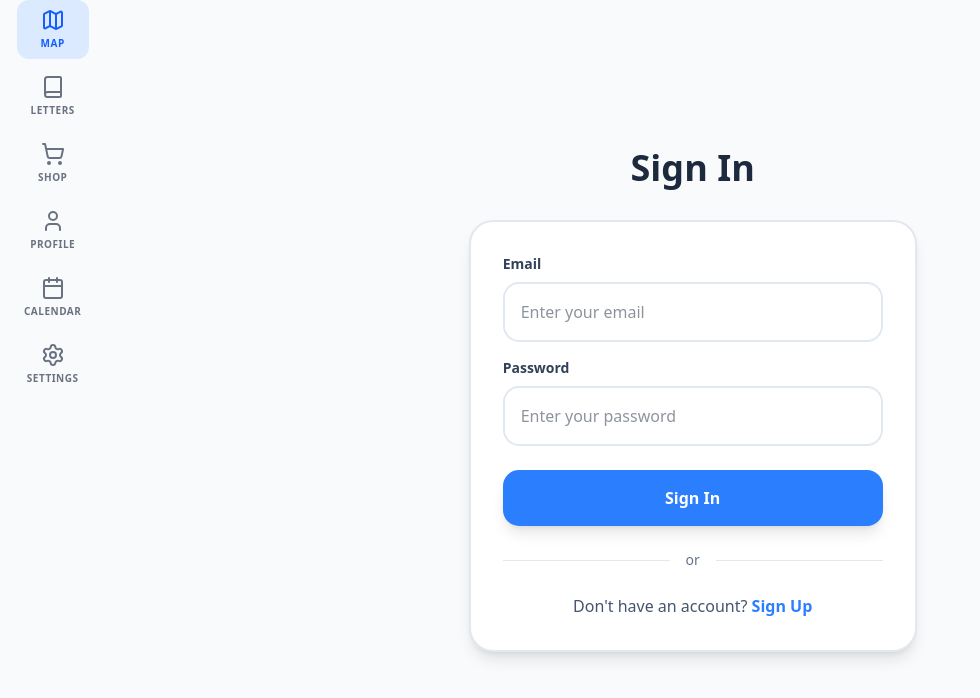
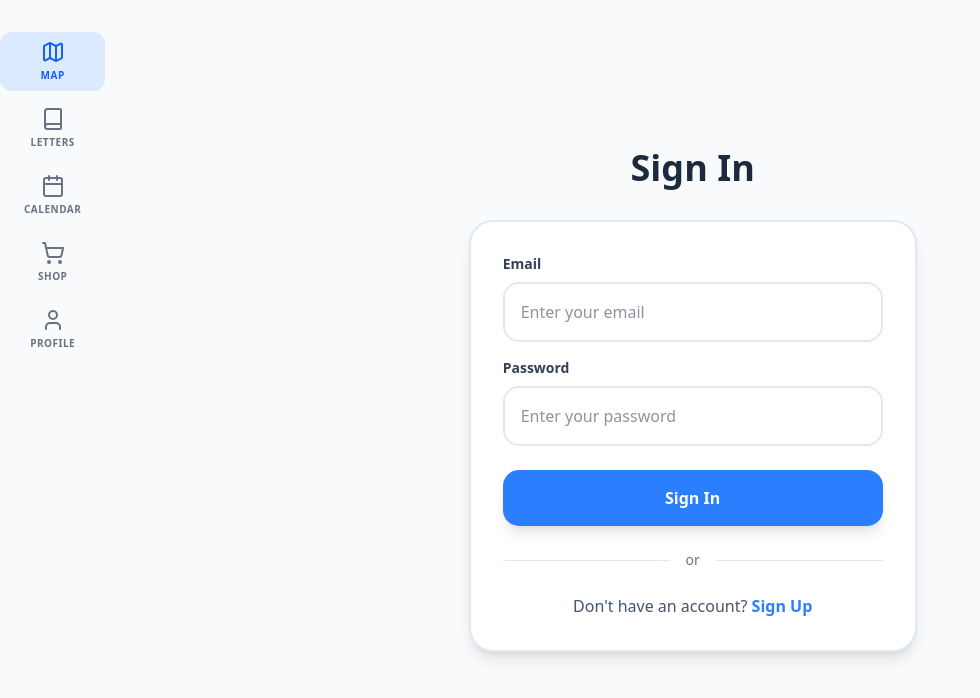
Before and after one commit to TeamEffectivo/frontend, a React (Vite) app: page / in a window 1280 px wide. Shown: the top 698 px of the page, without its empty margins (0-980 px from the left). Built offline with nearby package versions, Linux system fonts and the light colour scheme; what aws-amplify would draw is missing.

Commit message:
style: add margin to top of side bar

```diff
--- a/src/components/SideBar.tsx
+++ b/src/components/SideBar.tsx
@@ -1,4 +1,4 @@
-import { Map, Book, ShoppingCart, User, Calendar, Settings, LogOut } from 'lucide-react';
+import { Map, Book, ShoppingCart, User, Calendar, LogOut } from 'lucide-react';
 import type { LucideIcon } from 'lucide-react';
 import { Link, useLocation, useNavigate } from 'react-router-dom';
 import { authService } from '../services/authService';
@@ -58,13 +58,15 @@ export default function Sidebar() {
   }, [pathname]);
 
   return (
-      <div className="flex flex-col items-center gap-2">
+    <div className="flex flex-col items-center gap-2 mt-8">
+      <div className="flex flex-col gap-2">
         <NavItem to="/map" icon={Map} label="MAP" active={pathname === '/'} />
         <NavItem to="/letters" icon={Book} label="LETTERS" active={pathname === '/letters'} />
+      <NavItem to="/calendar" icon={Calendar} label="CALENDAR" active={pathname === '/calendar'} />
         <NavItem to="/shop" icon={ShoppingCart} label="SHOP" active={pathname === '/shop'} />
         <NavItem to="/profile" icon={User} label="PROFILE" active={pathname === '/profile'} />
-        <NavItem to="/calendar" icon={Calendar} label="CALENDAR" active={pathname === '/calendar'} />
-        <NavItem to="/settings" icon={Settings} label="SETTINGS" active={pathname === '/settings'} />
+        </div>
+
         {isLoggedIn && (
           <button
             onClick={handleLogout}
```
